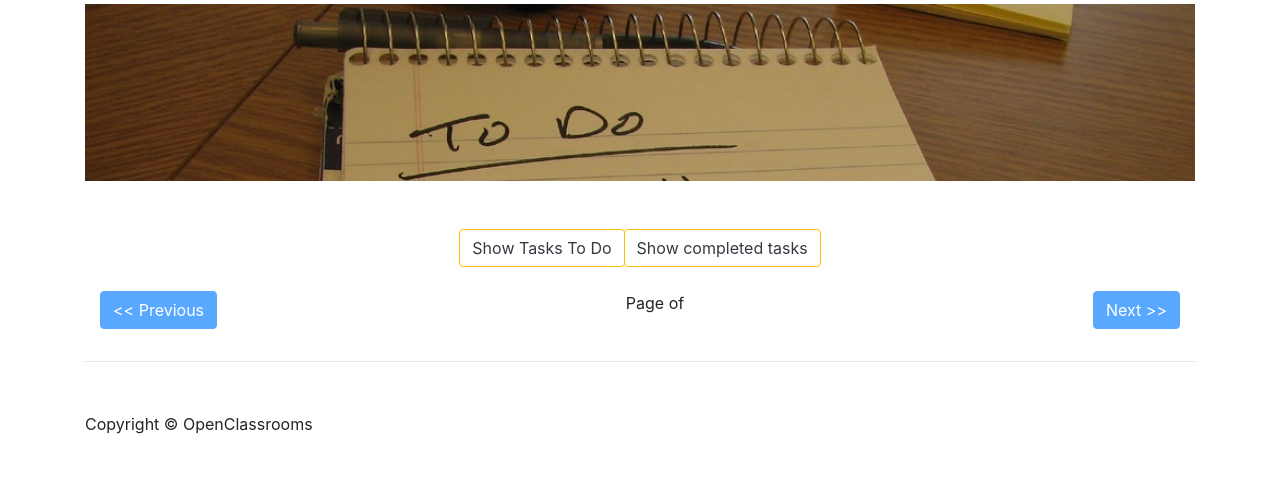
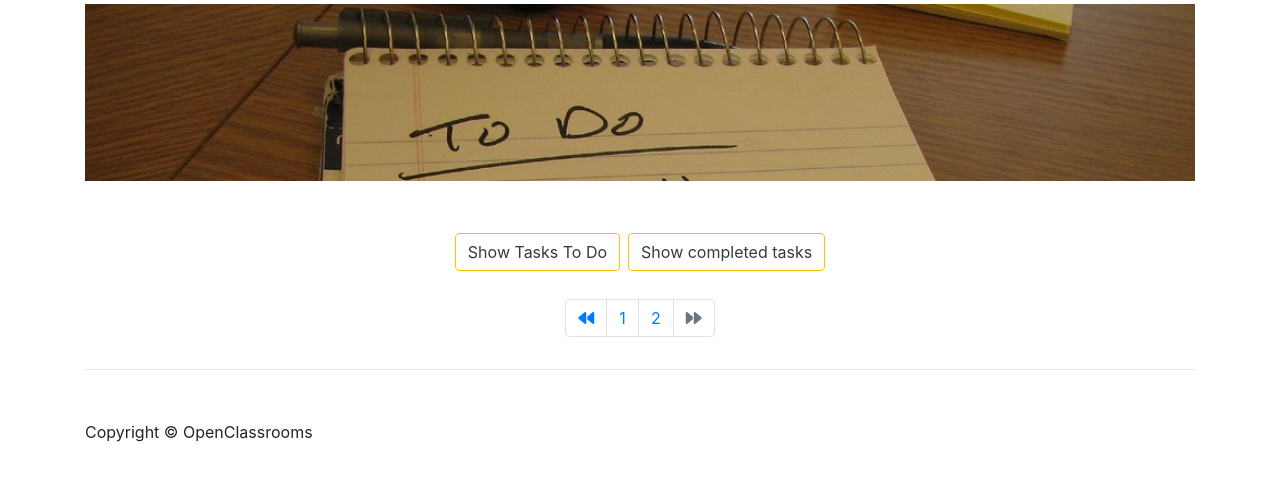
Before and after one commit to lauralazzaro/todo-webservices, a Symfony app: template templates/task/list.html.twig in a window 1280 px wide. Shown: the part 146-627 px from the top of the page. Run offline with Twig, Linux system fonts and the light colour scheme; the template is opened without the code that fills it, so the values that code supplies are empty; some libraries are stand-ins or nearby versions.

Commit message:
refactoring layout of tasks list

```diff
--- a/src/Repository/TaskRepository.php
+++ b/src/Repository/TaskRepository.php
@@ -49,7 +49,7 @@
             ->andWhere('t.deadline >= CURRENT_DATE()')
             ->andWhere('t.deletedAt is null')
             ->orderBy('t.deadline', 'ASC')
-            ->orderBy('t.createdAt', 'DESC')
+            ->addOrderBy('t.createdAt', 'DESC')
             ->setFirstResult(($page - 1) * $pageSize)
             ->setMaxResults($pageSize)
             ->setParameter('isDone', $status)
--- a/templates/task/list.html.twig
+++ b/templates/task/list.html.twig
@@ -5,29 +5,37 @@
 	<div class="container mt-4">
 		<div class="btn-group d-flex justify-content-center mb-4" role="group" aria-label="Task Status">
 			<a href="{{ path('task_list', {'status': 'todo'}) }}"
-			   class="btn {{ status == 'todo' ? 'btn-warning' : 'btn-outline-warning text-dark' }} rounded">Show Tasks
+			   class="btn {{ status == 'todo' ? 'btn-warning' : 'btn-outline-warning text-dark' }} rounded m-1">Show
+				Tasks
 				To Do</a>
 			<a href="{{ path('task_list', {'status': 'done'}) }}"
-			   class="btn {{ status == 'done' ? 'btn-warning' : 'btn-outline-warning text-dark' }} rounded">Show
+			   class="btn {{ status == 'done' ? 'btn-warning' : 'btn-outline-warning text-dark' }} rounded m-1">Show
 				completed
 				tasks</a>
 		</div>
 
-		<div class="pagination d-flex justify-content-between mb-3">
-			{% if currentPage > 1 %}
-				<a class="btn btn-primary" href="{{ path('task_list', {'page': currentPage - 1, 'status': status}) }}"><<
-					Previous</a>
-			{% else %}
-				<button class="btn btn-primary disabled"><< Previous</button>
-			{% endif %}
-			<span class="page-number">Page {{ currentPage }} of {{ totalPages }}</span>
-			{% if currentPage < totalPages %}
-				<a class="btn btn-primary" href="{{ path('task_list', {'page': currentPage + 1, 'status': status}) }}">Next
-					>></a>
-			{% else %}
-				<button class="btn btn-primary disabled">Next >></button>
-			{% endif %}
-		</div>
+		<nav aria-label="Page navigation">
+			<ul class="pagination pagination-md justify-content-center">
+				<li class="page-item {% if currentPage == 1 %} disabled {% endif %}">
+					<a class="page-link" href="{{ path('task_list', {'page': currentPage - 1, 'status': status}) }}"
+					   aria-label="Previous">
+						<i class="fa-solid fa-backward"></i>
+					</a>
+				</li>
+				{% for page in 0..totalPages - 1 %}
+					<li class="page-item {% if currentPage == loop.index %}active{% endif %}">
+						<a class="page-link"
+						   href="{{ path('task_list', {'page':  loop.index, 'status': status}) }}">{{ loop.index }}</a>
+					</li>
+				{% endfor %}
+				<li class="page-item {% if currentPage == totalPages %} disabled {% endif %}">
+					<a class="page-link" href="{{ path('task_list', {'page': currentPage + 1, 'status': status}) }}"
+					   aria-label="Next">
+						<i class="fa-solid fa-forward"></i>
+					</a>
+				</li>
+			</ul>
+		</nav>
 		<div class="list-group">
 			{% for task in tasks %}
 				{% set deadlineClass = '' %}
@@ -36,40 +44,56 @@
 				{% set tomorrow = "now"|date_modify('+1 day')|date('Y-m-d') %}
 
 				{% if task.isDone == true %}
-					{% set deadlineClass = 'list-group-item-secondary' %}
+					{% set deadlineBadgeClass = 'alert-secondary' %}
+					{% set deadlineIconClass = 'text-secondary' %}
+					{% set deadlineText = 'Completed' %}
 				{% elseif deadline == today %}
-					{% set deadlineClass = 'list-group-item-danger' %}
+					{% set deadlineBadgeClass = 'alert-danger' %}
+					{% set deadlineIconClass = 'text-danger' %}
+					{% set deadlineText = 'High Priority' %}
 				{% elseif deadline == tomorrow %}
-					{% set deadlineClass = 'list-group-item-warning' %}
+					{% set deadlineBadgeClass = 'alert-warning' %}
+					{% set deadlineIconClass = 'text-warning' %}
+					{% set deadlineText = 'Approaching Deadline' %}
 				{% else %}
-					{% set deadlineClass = 'list-group-item-success' %}
+					{% set deadlineBadgeClass = 'alert-success' %}
+					{% set deadlineIconClass = 'text-success' %}
+					{% set deadlineText = 'Low Priority' %}
 				{% endif %}
 
-				<div class="list-group-item {{ deadlineClass }} mb-2 rounded">
-					<div class="d-flex w-100 justify-content-between">
-						{% if task.isDone == true %}
-							<h5 class="mb-1">{{ task.title }}</h5>
-						{% else %}
-							<h5 class="mb-1"><a href="{{ path('task_edit', {'id' : task.id }) }}">{{ task.title }}</a>
-							</h5>
-						{% endif %}
+				<div class="list-group-item mb-3 rounded border p-2">
+					<div class="row">
+						<div class="col-12 col-lg-6 justify-content-lg-end justify-content-left mb-lg-0 mb-1">
+							<a href="{{ path('task_edit', {'id' : task.id }) }}"><i
+										class="fa-solid fa-pen-to-square"></i></a>
+							<strong>{{ task.title }}</strong> : {{ task.content }}
+							<br>
+							<small class="text-muted" style="font-style: italic">created by
+								: {{ task.user.username | default('Anonymous') }} </small>
+						</div>
 
-						<small style="font-style: italic">
-							<strong>Deadline: {{ task.deadline|date('Y-m-d') }}</strong>
-						</small>
-						<div class="btn-group" role="group">
+						<div class="col-12 col-lg-4 d-flex align-items-center justify-content-lg-end justify-content-left mb-lg-0 mb-1">
+							<span class="badge {{ deadlineBadgeClass }} mr-2 align-items-center">
+								{{ deadlineText }}
+							</span>
+							<span class="badge me-2 align-items-center">
+								<i class="fa-regular fa-calendar"></i> {{ task.deadline|date('d-m-Y') }}
+							</span>
+						</div>
+
+						<div class="col-lg-2 col-12 d-flex align-items-center justify-content-lg-end justify-content-left mb-lg-0 mb-1">
 							{% if task.isDone == false %}
 								<a href="{{ path('task_toggle', {id: task.id}) }}"
-								   class="btn btn-success btn-sm rounded">
-									<i class="fa-solid fa-circle-check"></i> Done
+								   class="btn btn-info btn-sm rounded mr-2">
+									<i class="fa-solid fa-square-check"></i> Done
 								</a>
 							{% endif %}
-							<a href="{{ path('task_delete', {id: task.id}) }}" class="btn btn-danger btn-sm rounded">
-								<i class="fas fa-trash"></i> Delete
+							<a href="{{ path('task_delete', {id: task.id}) }}"
+							   class="btn btn-danger btn-sm rounded">
+								<i class="fa-solid fa-trash-can"></i>
 							</a>
 						</div>
 					</div>
-					<p class="mb-1">{{ task.content }}</p>
 
 				</div>
 			{% endfor %}
```
Also changed, not shown: src/DataFixtures/TasksFixtures.php (+8 -12 lines).
